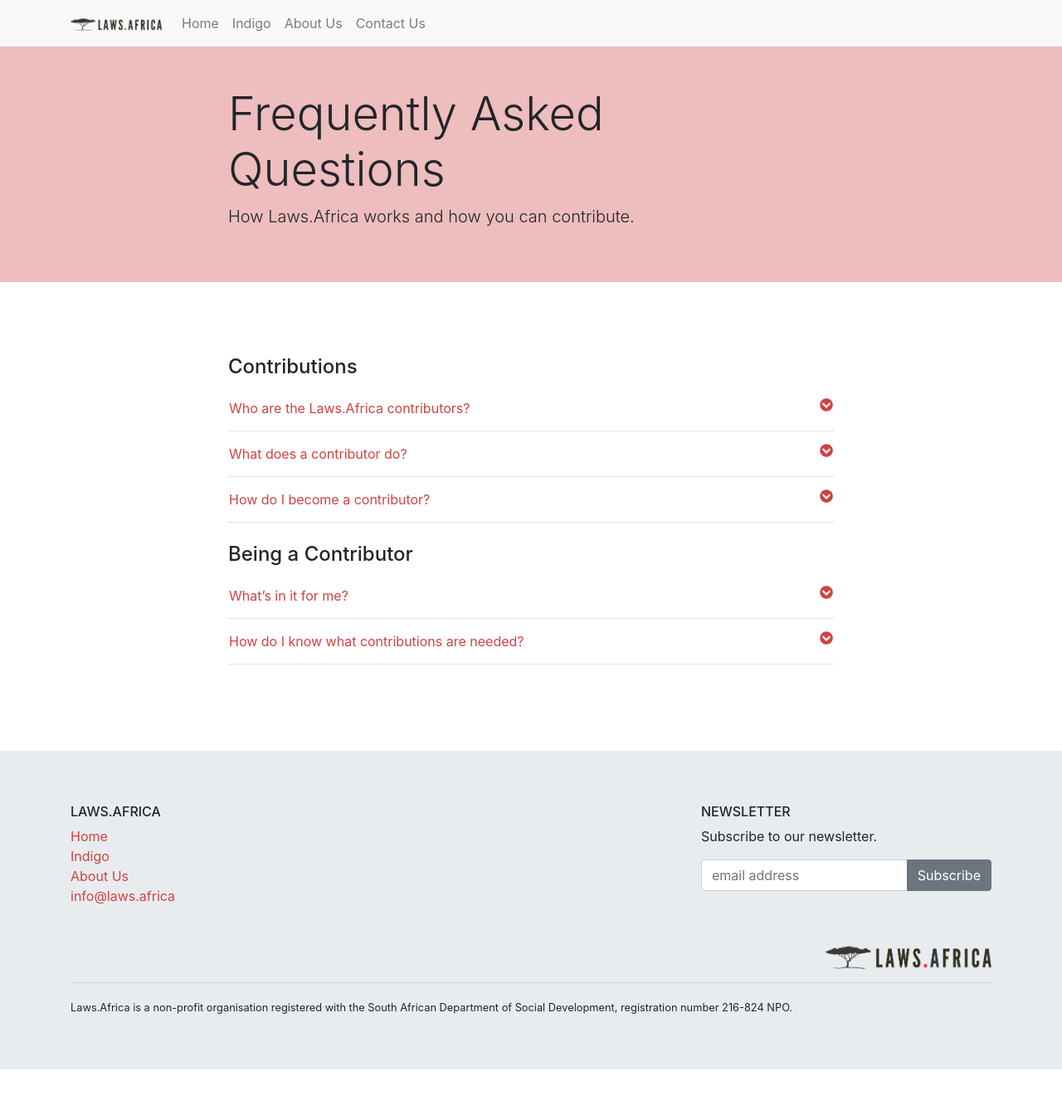
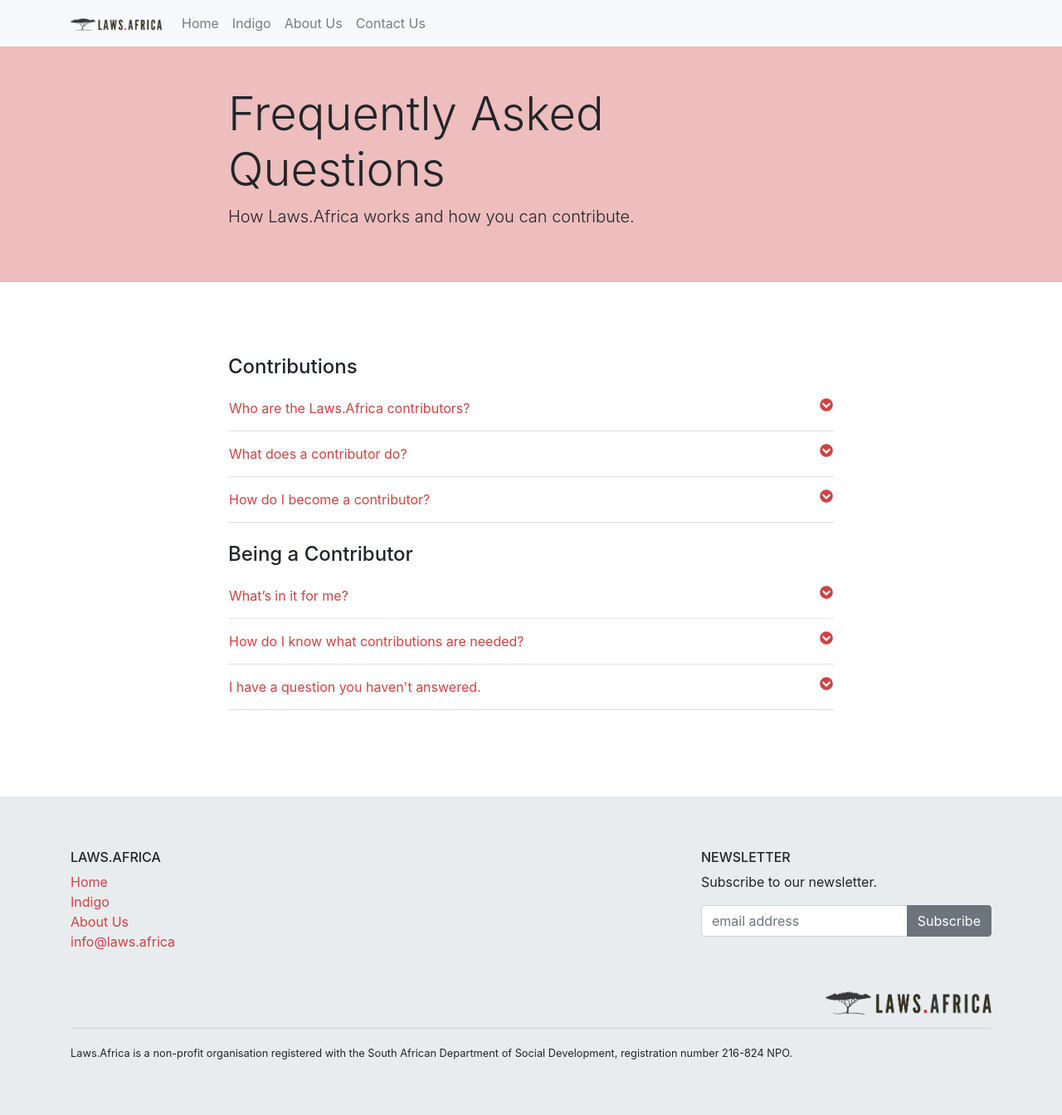
Before and after one commit to laws-africa/laws-africa.github.io, a Jekyll site: the page built from faq.markdown, in a window 1280 px wide. Shown: the whole page at 83% size. Built offline with Jekyll 4.4.1, drawn with Linux system fonts in a browser that asks for light colours; nearby versions of some CDN libraries; before the commit the page ends 1289 px from its top, so only the background shows below that.

Commit message:
Updated Faq

```diff
--- a/faq.markdown
+++ b/faq.markdown
@@ -46,5 +46,8 @@
       all help to determine what tasks need to be done.\n\nWe will also email you
       when a new task is added that you can help out with. You can choose to do any
       task that you’re qualified to do."
+  - question: I have a question you haven't answered.
+    answer: 'Please [contact us](contact)  with your question and we’ll respond as
+      soon as possible. '
 layout: faq
 ---
```
